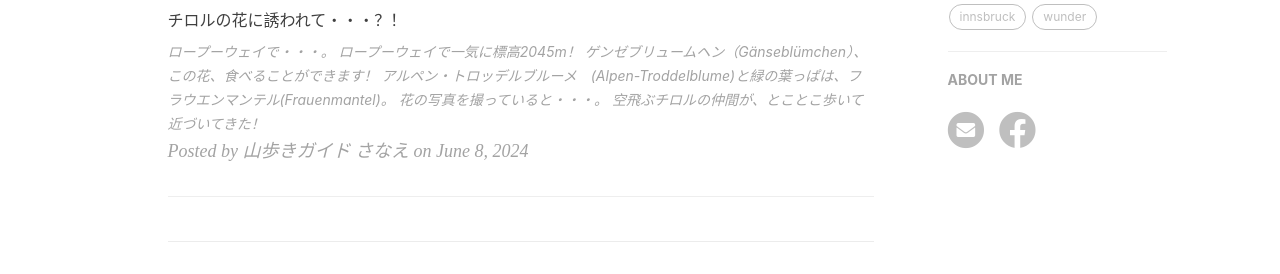
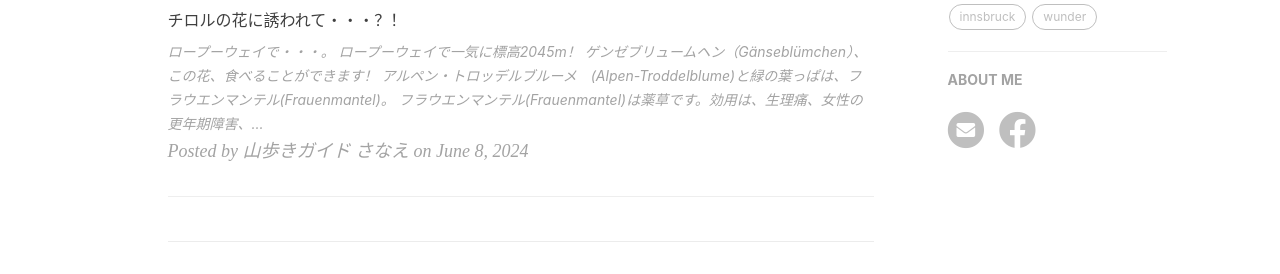
Before and after one commit to yamayagi/yamayagi.github.io, a Jekyll site: the page built from index.html, in a window 1280 px wide and 900 px high, scrolled down 330 px. Shown: the part 217-491 px from the top of the window. Built offline with Jekyll 4.4.1, drawn with Linux system fonts in a browser that asks for light colours; nearby versions of some CDN libraries; the list of posts is cut into pages by our own code; comment, search, counter and statistics services are not loaded.

Commit message:
Update 2024-06-08-bergwandern.md

```diff
--- a/_posts/2024-06-08-bergwandern.md
+++ b/_posts/2024-06-08-bergwandern.md
@@ -16,6 +16,8 @@ tags: [blumen]
 
 アルペン・トロッデルブルーメ　(Alpen-Troddelblume)と緑の葉っぱは、フラウエンマンテル(Frauenmantel)。
 
+フラウエンマンテル(Frauenmantel)は薬草です。効用は、生理痛、女性の更年期障害、婦人病（？）など・・・。
+
 ![20240660-alpendore](https://piwigo.schickl.de/i.php?/upload/2024/06/07/20240607073541-06588192-me.jpg)
 
 花の写真を撮っていると・・・。
```
